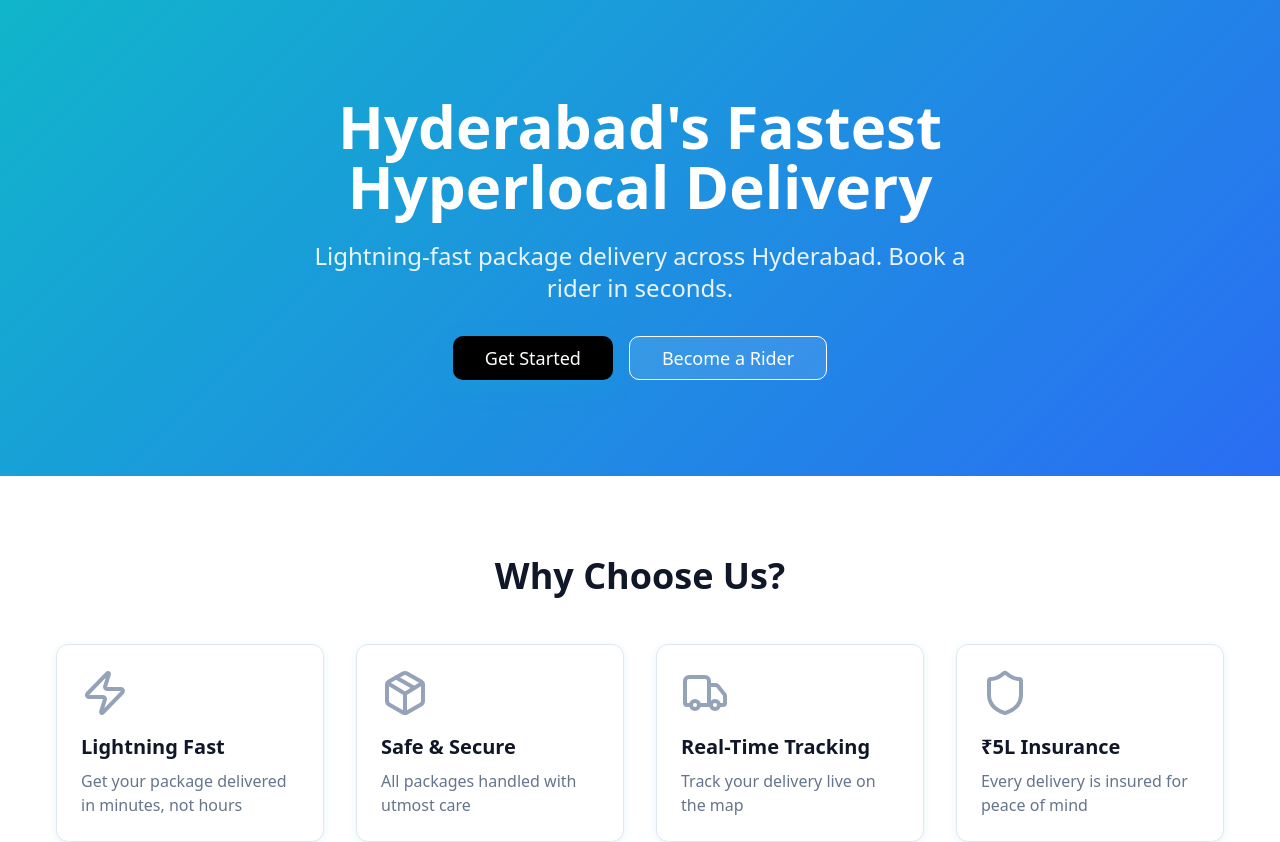
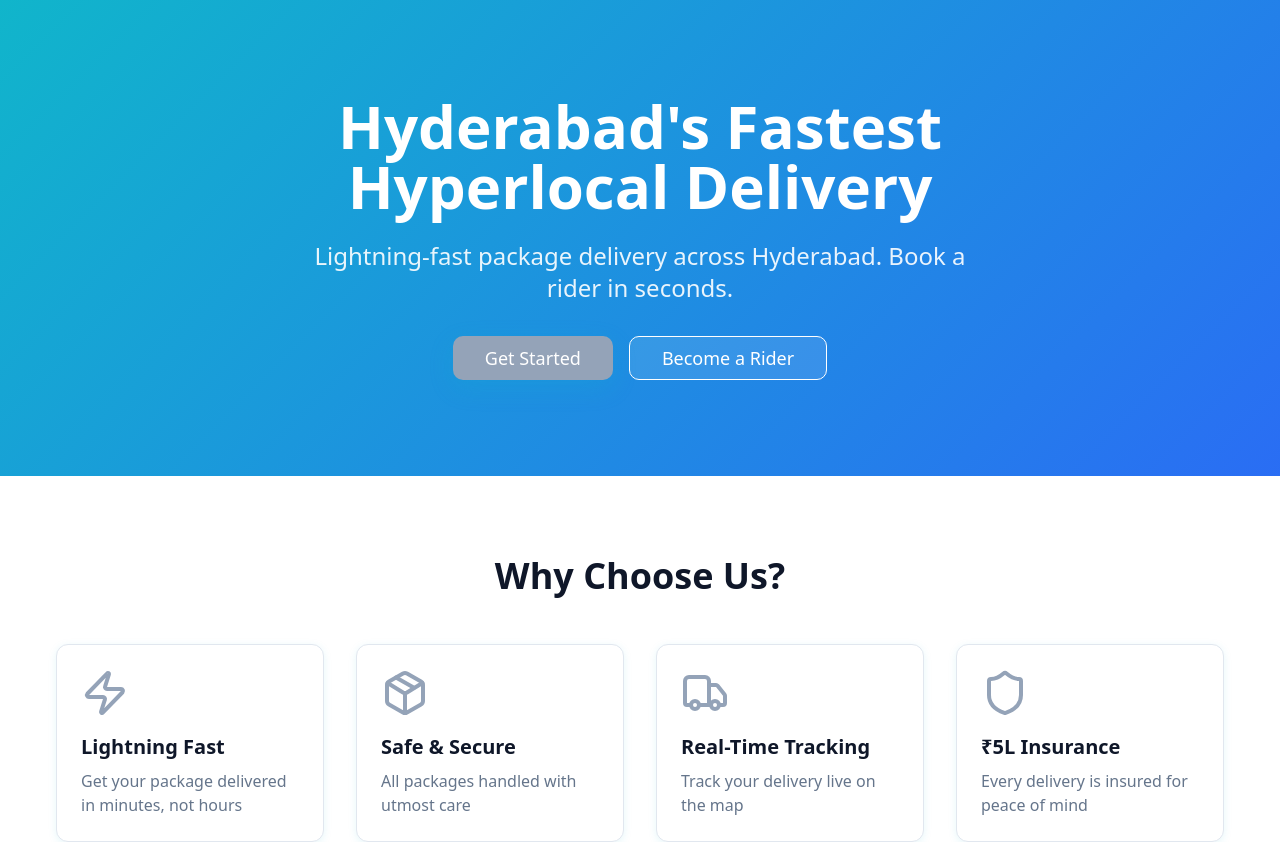
Before and after one commit to rathnarohith/vrch, a React (Vite) app: page / in a window 1280 px wide. Shown: the top 842 px of the page. Built offline with nearby package versions, Linux system fonts and the light colour scheme; the HTML template or start-up script is replaced by a standard one.

Commit message:
Manually updated project theme
Applied theme in Lovable

```diff
--- a/src/index.css
+++ b/src/index.css
@@ -20,7 +20,7 @@ All colors MUST be HSL.
     --primary: 215 20.2247% 65.098%;
     --primary-foreground: 217 32.5843% 17.451%;
 
-    --secondary: 0 0% 0%;
+    --secondary: 215 20.2247% 65.098%;
     --secondary-foreground: 0 0% 100%;
 
     --muted: 210 40% 96%;
```
